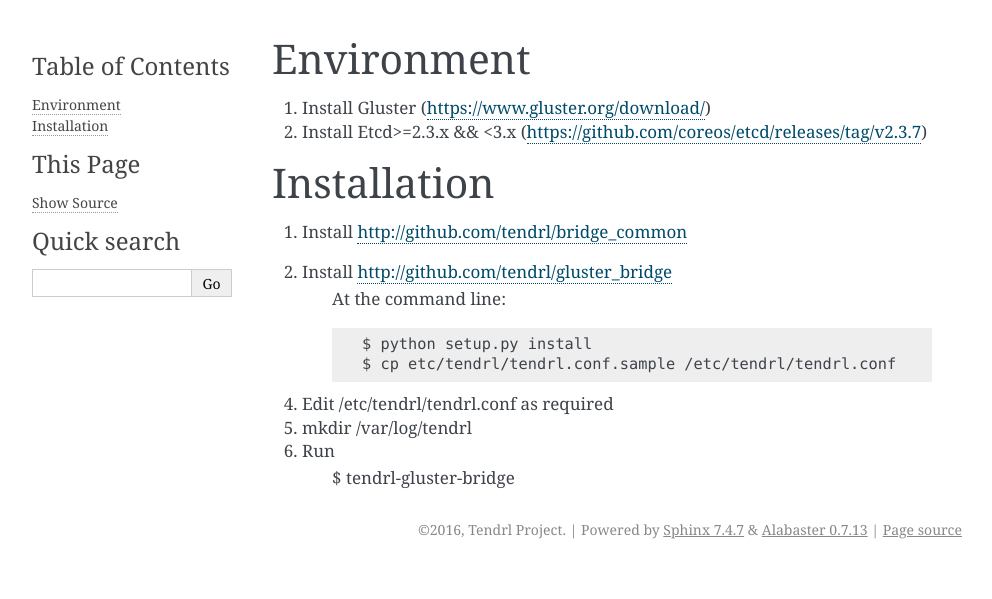
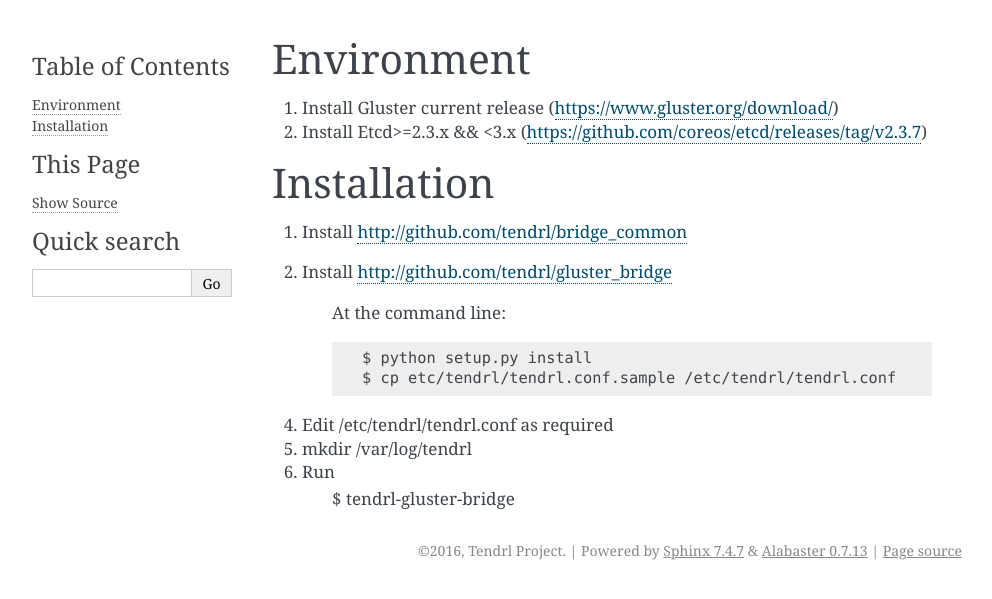
Before and after one commit to Tendrl/gluster-integration, a Sphinx documentation site: the page built from doc/source/installation.rst, in a window 1280 px wide. Shown: the top 599 px of the page, without its empty margins (148-1140 px from the left). Built offline with Sphinx 7.4.7, drawn with Linux system fonts in a browser that asks for light colours.

```diff
--- a/doc/source/installation.rst
+++ b/doc/source/installation.rst
@@ -2,7 +2,7 @@
 Environment
 ===========
 
-1. Install Gluster (https://www.gluster.org/download/)
+1. Install Gluster current release (https://www.gluster.org/download/)
 2. Install Etcd>=2.3.x && <3.x (https://github.com/coreos/etcd/releases/tag/v2.3.7)
 
 
@@ -13,6 +13,7 @@ Installation
 
 1. Install http://github.com/tendrl/bridge_common
 2. Install http://github.com/tendrl/gluster_bridge
+
     At the command line::
 
     $ python setup.py install
```
